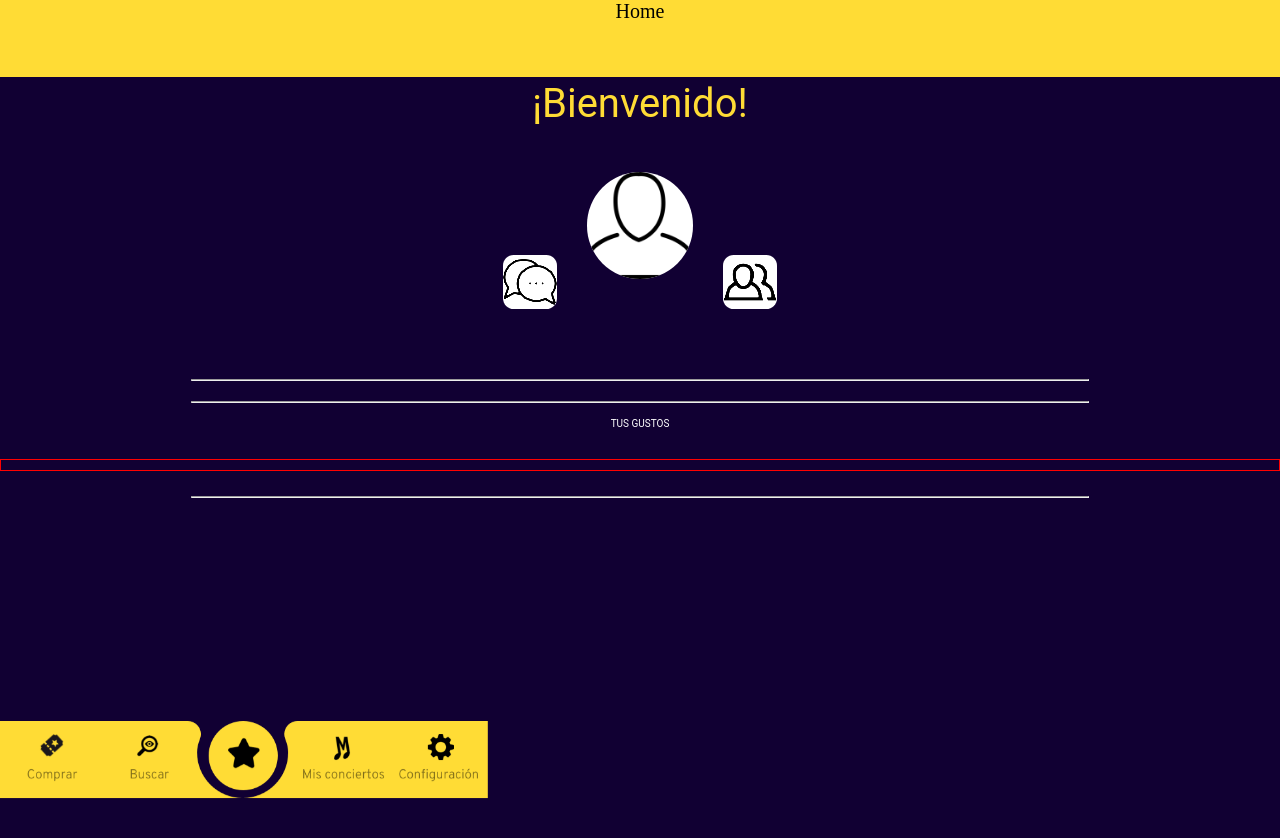
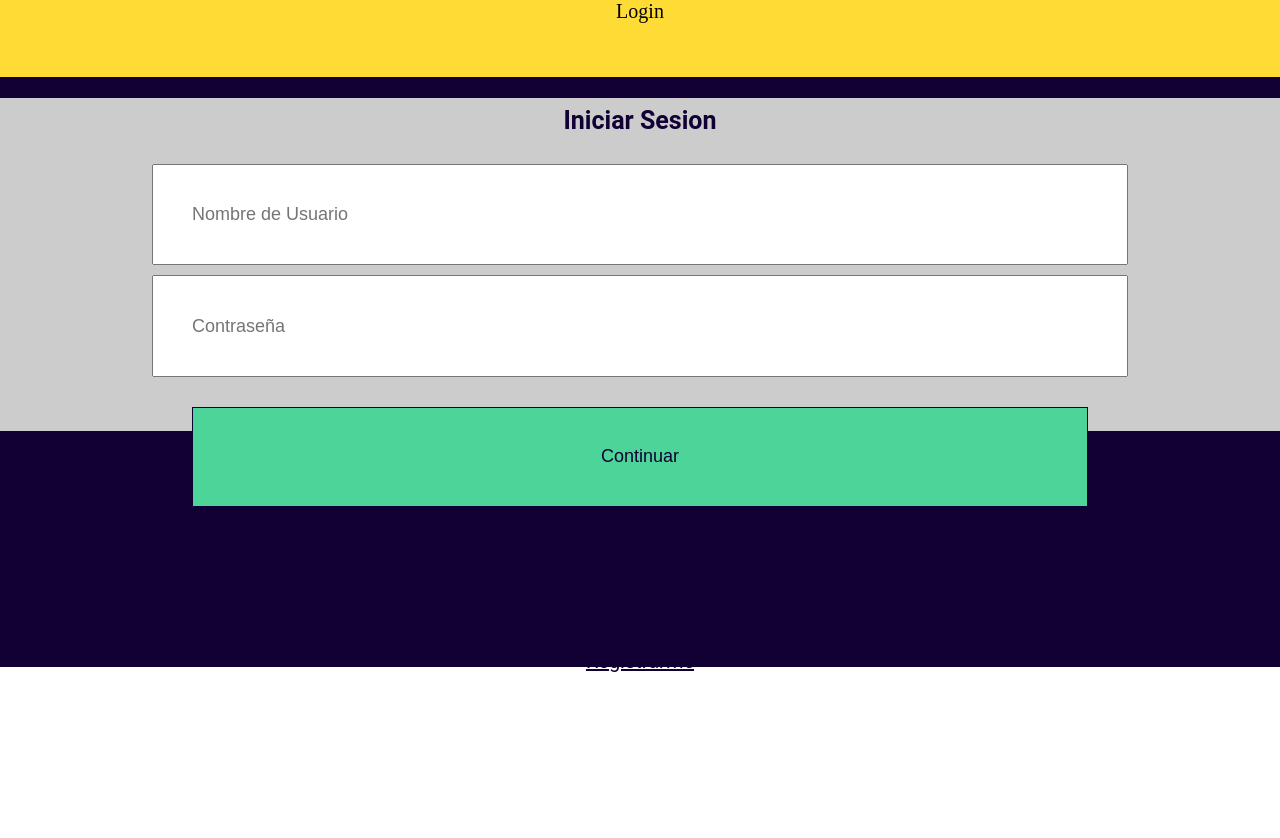
Before and after one commit to Shir-Dev/RythMe, a React (Create React App) app in the folder rithme/: page /login in a window 1280 px wide. Before the commit this address led to /bienvenido. Shown: the top 838 px of the page. After the commit the page ends 800 px from the top, so only its background shows below. Built offline with nearby package versions, Linux system fonts and the light colour scheme; no server answers.

Commit message:
boton registro

```diff
--- a/rithme/src/components/Form.js
+++ b/rithme/src/components/Form.js
@@ -18,6 +18,7 @@ function Form(props) {
     <div className="contenedor_g">
       <Header headerObject={formHeader} />
       <h2 className="h2">Datos Personales</h2>
+      <a name="#login.js"></a>
       <form
         onSubmit={sendingData}
         className="contenedor"
--- a/rithme/src/components/Login.js
+++ b/rithme/src/components/Login.js
@@ -2,6 +2,7 @@ import React from "react";
 import "./assets/styles/login.css";
 import Footer from "./Footer";
 import Header from "./Header";
+import { Link } from "react-router-dom";
 
 function Login() {
   const formHeader = {
@@ -42,6 +43,7 @@ function Login() {
             id="continue"
           />
         </form>
+        <Link to="/form" className="registro">Registrarme</Link>
       </div>
     </div>
   );
--- a/rithme/src/components/Routes.js
+++ b/rithme/src/components/Routes.js
@@ -15,9 +15,6 @@ function Routes() {
 
   return (
     <BrowserRouter>
-    <Redirect
-            from="/"
-            to="/bienvenido" delay={5000}/>
     <Switch>
       <Route exact path="/login" component={Login} />
       <Route exact path="/bienvenido" component={Bienvenido} />
--- a/rithme/src/components/assets/styles/login.css
+++ b/rithme/src/components/assets/styles/login.css
@@ -9,18 +9,16 @@
 .h2 {
   color: #110033;
   text-align: left;
-  margin-left: 25%;
   font-size: 25px;
   padding: 8px;
+  display: flex;
+  justify-content: center;
 }
 
 .contenedor_login{
   background-color: #ccc;
-  height: 40%;
+  height: 50%;
   width: 100%;
-
-
-
 }
 
 .contenedor_login input {
@@ -36,3 +34,11 @@
   margin-top: 20px;
   border: 1px solid #110033;
 }
+.registro{
+  cursor: pointer;
+  display: flex;
+  justify-content: center;
+  margin-top: 30%;
+  font-size: 20px;
+  color: #110033;
+}
```
